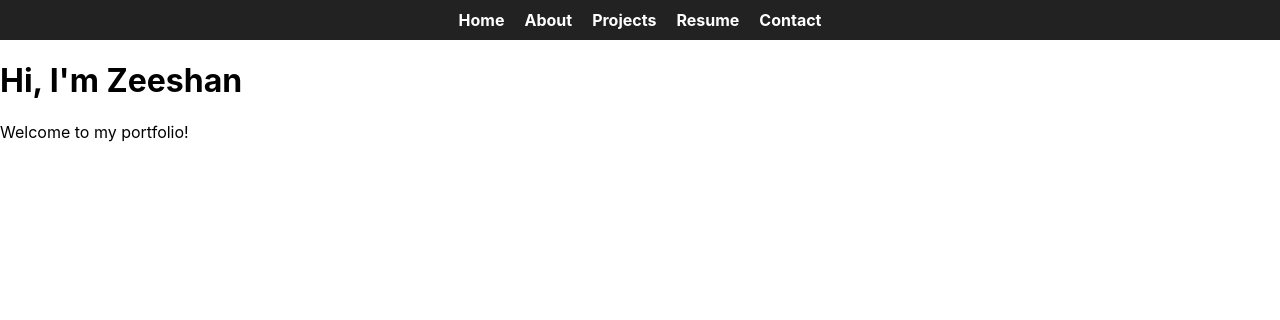
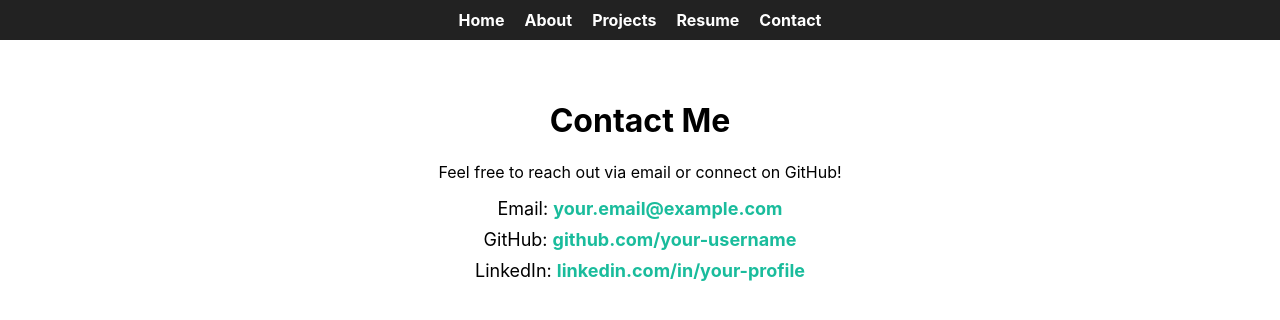
Before and after one commit to Zeeshan0610/zeeshan-portfolio, a React (Create React App) app: page /contact in a window 1280 px wide. Shown: the top 320 px of the page. Built offline with nearby package versions, Linux system fonts and the light colour scheme.

Commit message:
Added Contact page wth email and GitHub/LinkedIn links

```diff
--- /dev/null
+++ b/src/pages/Contact.css
@@ -0,0 +1,21 @@
+.contact-container {
+  max-width: 800px;
+  margin: 0 auto;
+  padding: 40px 20px;
+  text-align: center;
+}
+
+.contact-links p {
+  margin: 10px 0;
+  font-size: 18px;
+}
+
+.contact-links a {
+  color: #1abc9c;
+  font-weight: bold;
+  text-decoration: none;
+}
+
+.contact-links a:hover {
+  text-decoration: underline;
+}
--- a/src/pages/Contact.jsx
+++ b/src/pages/Contact.jsx
@@ -1,8 +1,17 @@
+import "./Contact.css";
+
 function Contact() {
   return (
-    <div>
-      <h1>Hi, I'm Zeeshan</h1>
-      <p>Welcome to my portfolio!</p>
+    <div className="contact-container">
+      <h1>Contact Me</h1>
+      <p>Feel free to reach out via email or connect on GitHub!</p>
+
+      <div className="contact-links">
+        <p>Email: <a href="mailto:your.email@example.com">your.email@example.com</a></p>
+        <p>GitHub: <a href="https://github.com/your-username" target="_blank" rel="noopener noreferrer">github.com/your-username</a></p>
+        {/* Optional */}
+        <p>LinkedIn: <a href="https://linkedin.com/in/your-profile" target="_blank" rel="noopener noreferrer">linkedin.com/in/your-profile</a></p>
+      </div>
     </div>
   );
 }
```
